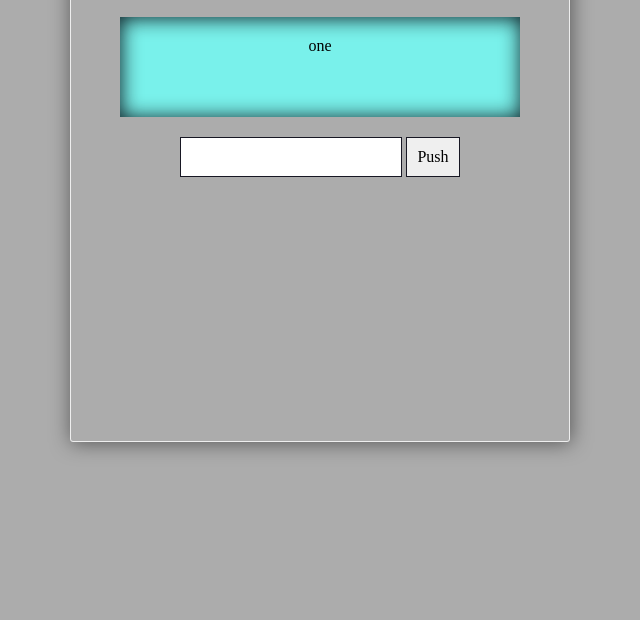
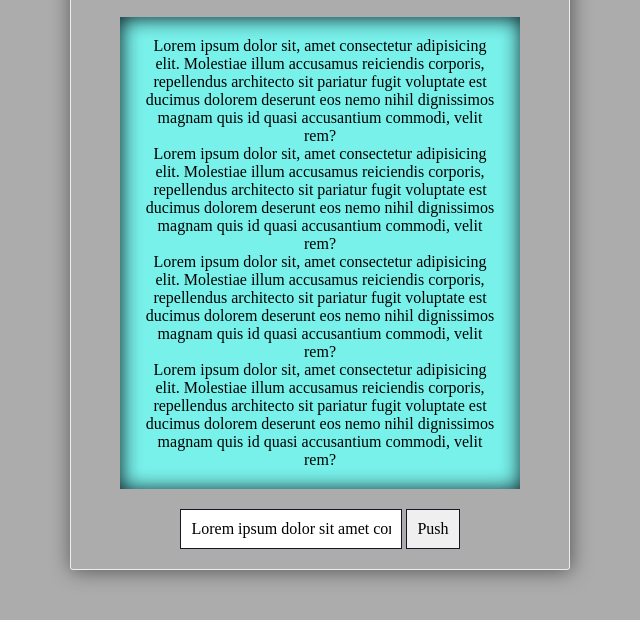
Before and after one commit to kozzztia/for-of-for-in-, a plain HTML site: page index.html in a window 1280 px wide. Shown: the part 78-698 px from the top of the page, without its empty margins (320-960 px from the left). Drawn offline with Linux system fonts and the light colour scheme.

Commit message:
task 15 input.value   finish

```diff
--- a/JavaScript/script.js
+++ b/JavaScript/script.js
@@ -1,7 +1,7 @@
 let push = document.querySelector('.push')
 let div = document.querySelector('.div')
 let input = document.querySelector('.input')
-let p = document.querySelector('.p')
+// let p = document.querySelector('.p')
 
 
 // push.onclick = () => {
@@ -235,10 +235,43 @@ let obj = {
 
 // -------------------------------------task12
 
-push.onclick = function () {
-  let text = "";
-  for (let iteam of Object.keys(obj)) {
-    text += obj[iteam] + ':' + iteam + ", ";
-  }
-  div.innerHTML = text;
-}
+// push.onclick = function () {
+//   let text = "";
+//   for (let iteam of Object.keys(obj)) {
+//     text += obj[iteam] + ':' + iteam + ", ";
+//   }
+//   div.innerHTML = text;
+// }
+
+// ----------------------------------task 13
+
+// push.onclick = function () {
+
+//   let text = "";
+//   for (let key of Object.keys(obj)) {
+//     text += obj[key] + " ";
+//   }
+//   div.innerHTML = text;
+// }
+
+// -----------------------------------task 14
+
+// push.onclick = function () {
+//   let text = "";
+//   for (let key of Object.keys(obj)) {
+//     text += key + "=" + obj[key] + " ";
+//   }
+//   div.innerHTML = text;
+// }
+
+// ----------------------------------task 15
+
+
+
+// onclick = function () {
+//   let p = document.querySelectorAll('.p')
+//   let text = input.value;
+//   for (let iteam of p) {
+//     iteam.innerHTML = text;
+//   }
+// }
--- a/index.html
+++ b/index.html
@@ -13,10 +13,21 @@
 <body>
     <div class="main">
         <h1 class="title">for-of/for-in</h1>
-        <div class="div">one
+        <div class="div">
+            <p class="p">Lorem ipsum dolor sit, amet consectetur adipisicing elit. Molestiae illum accusamus reiciendis
+                corporis, repellendus architecto sit pariatur fugit voluptate est ducimus dolorem deserunt eos nemo
+                nihil dignissimos magnam quis id quasi accusantium commodi, velit rem?</p>
+            <p class="p">Lorem ipsum dolor sit, amet consectetur adipisicing elit. Molestiae illum accusamus reiciendis
+                corporis, repellendus architecto sit pariatur fugit voluptate est ducimus dolorem deserunt eos nemo
+                nihil dignissimos magnam quis id quasi accusantium commodi, velit rem?</p>
+            <p class="p">Lorem ipsum dolor sit, amet consectetur adipisicing elit. Molestiae illum accusamus reiciendis
+                corporis, repellendus architecto sit pariatur fugit voluptate est ducimus dolorem deserunt eos nemo
+                nihil dignissimos magnam quis id quasi accusantium commodi, velit rem?</p>
+            <p class="p">Lorem ipsum dolor sit, amet consectetur adipisicing elit. Molestiae illum accusamus reiciendis
+                corporis, repellendus architecto sit pariatur fugit voluptate est ducimus dolorem deserunt eos nemo
+                nihil dignissimos magnam quis id quasi accusantium commodi, velit rem?</p>
         </div>
-
-        <input type="text" class="input">
+        <input type="text" class="input" value="Lorem ipsum dolor sit amet consectetur adipisicing elit">
         <button class="push">Push</button>
     </div>
 
```
